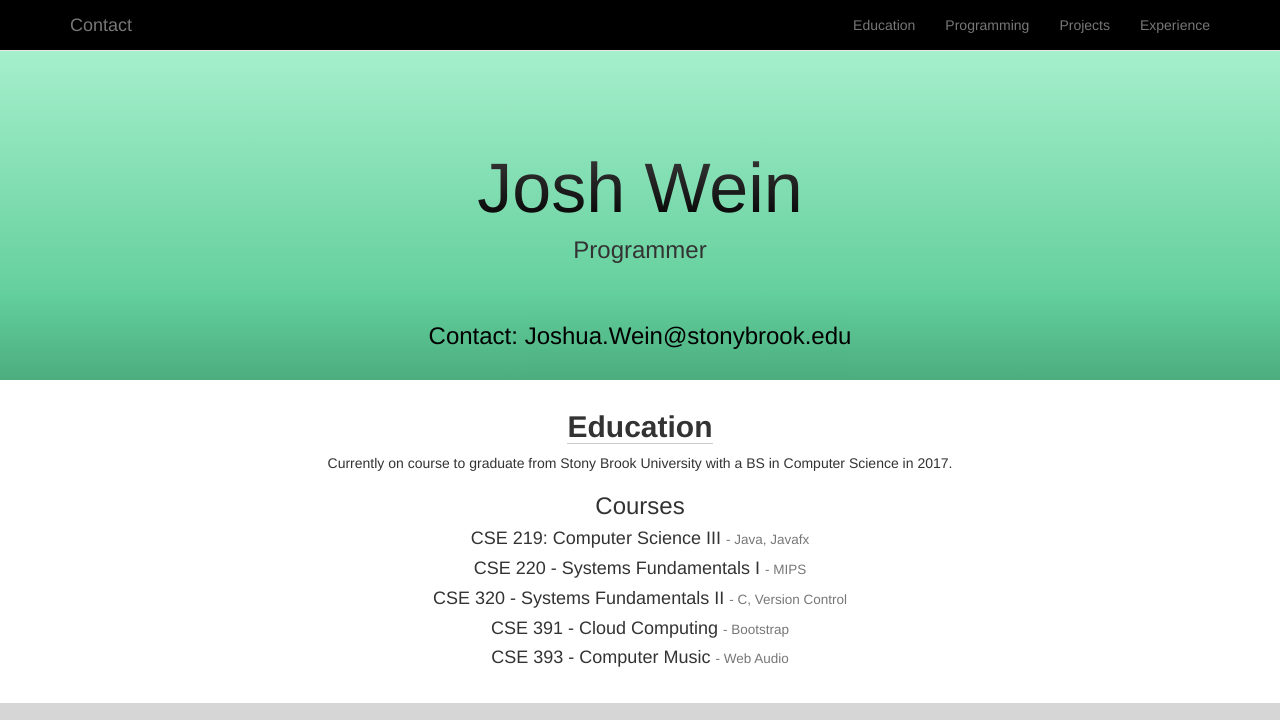
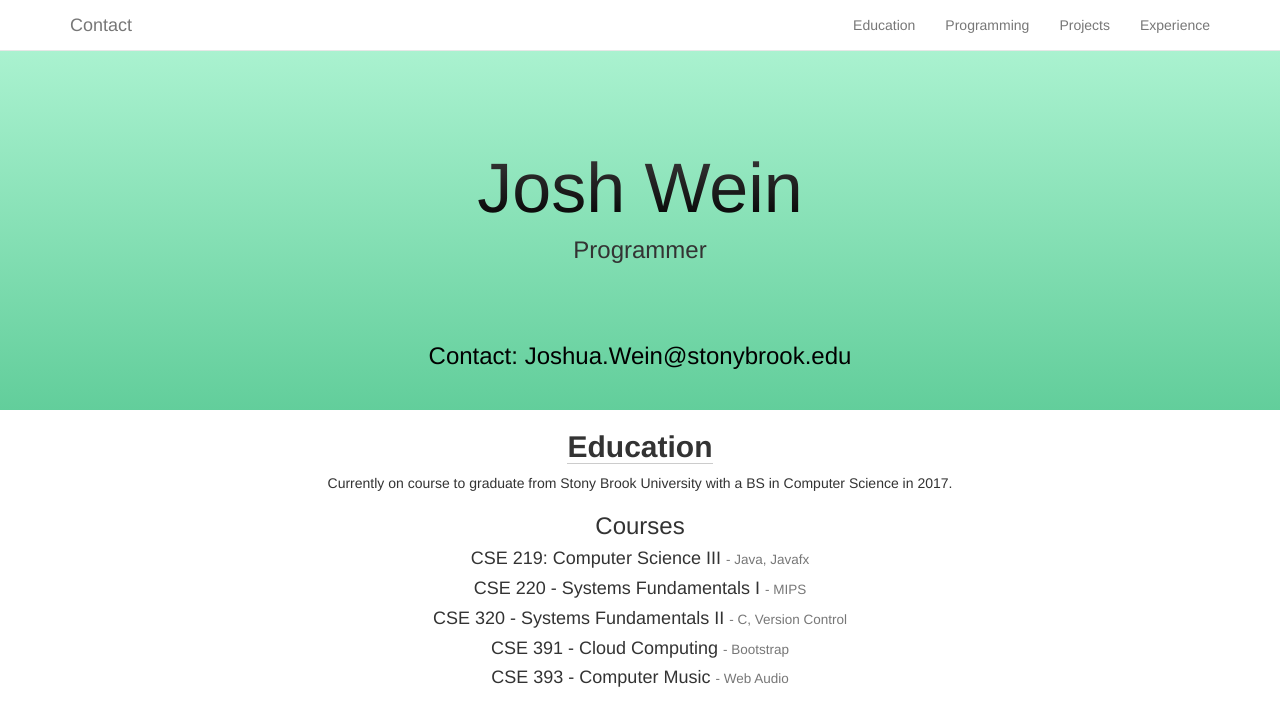
Before and after one commit to JoshWein/joshwein.github.io, a plain HTML site: page index.html in a window 1280 px wide. Shown: the top 720 px of the page. Drawn offline with nearby package versions, Linux system fonts and the light colour scheme.

Commit message:
Changed nav to white, combined name and contact to one div

```diff
--- a/css/styles.css
+++ b/css/styles.css
@@ -25,8 +25,6 @@
 }
 .contact {
 	padding: 30px 0;
-	background: -webkit-linear-gradient(top, #63D09D, #4CAD7F);
-	margin-top: -10px;
 	color: black !important;
 	text-decoration: none !important;
 }
--- a/index.html
+++ b/index.html
@@ -13,7 +13,7 @@
         </title>
     </head>
     <body>
-     <nav class="navbar navbar-default navbar-fixed-top"style="background-color: black;">
+     <nav class="navbar navbar-default navbar-fixed-top"style="background-color: white;">
         <div class="container">
             <!-- Brand and toggle get grouped for better mobile display -->
             <div class="navbar-header page-scroll">
@@ -57,10 +57,6 @@
                         Josh Wein
                     </h1>
                     <h3 class="tagline">Programmer</h3>
-                </div>
-            </div>
-            <div class="row">
-                <div class="col-md-12 text-center" style="padding: 0px">
                     <h3 class="contact">
                         Contact: <a class = "contact" href="mailto:Joshua.Wein@stonybrook.edu">Joshua.Wein@stonybrook.edu</a>
                     </h3>
@@ -237,8 +233,8 @@
                     </h3>
                     <dl>
                         <dt>
-                            Tutored for Stony Brook's Academic Success and
-                            Tutoring Department the following courses:
+                            Tutored the following courses for Stony Brook's Academic Success and
+                            Tutoring Department:
                         </dt>
                     </dl>
                     <dl class="dl-horizontal text-left">
```
